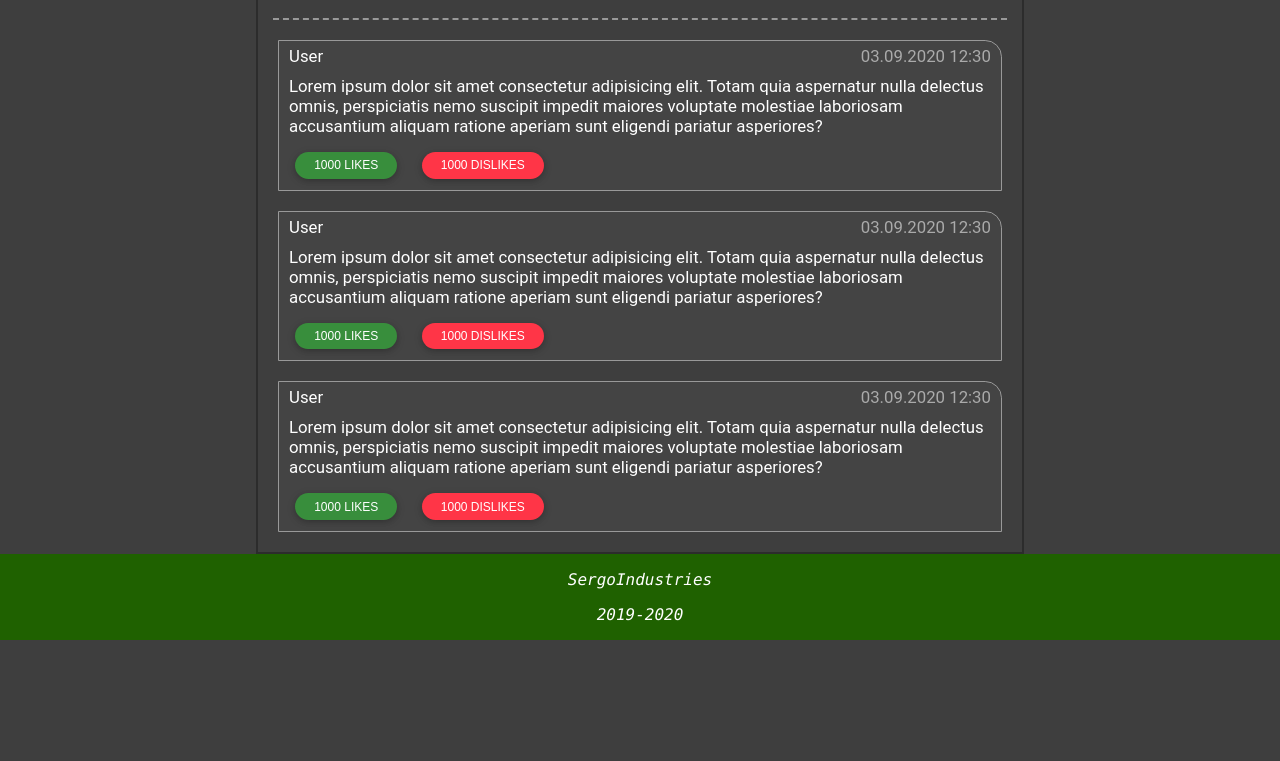
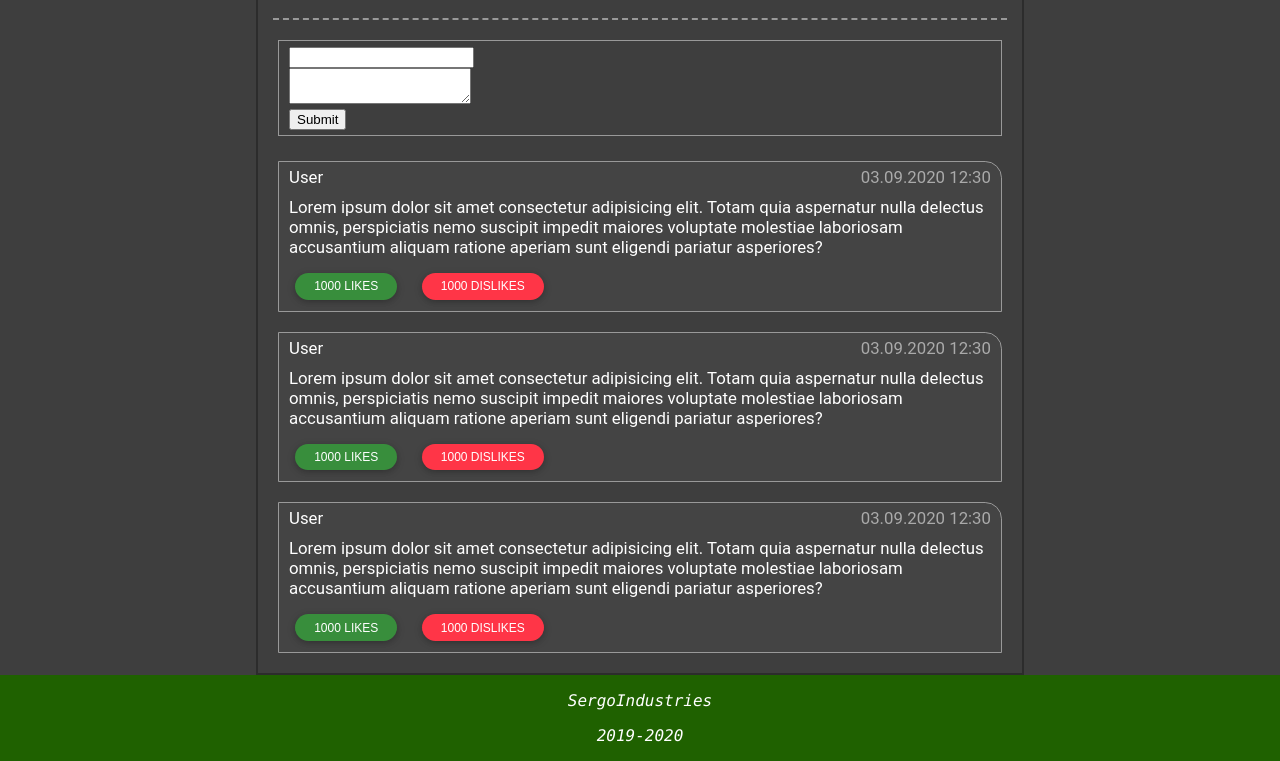
Before and after one commit to Cet500/MGS, a PHP site: page /article.html in a window 1280 px wide. Shown: the part 2418-3179 px from the top of the page. Before the commit the page ends 3058 px from the top, so only its background shows below. Run offline with PHP 8.4, Linux system fonts and the light colour scheme.

Commit message:
add base form template

```diff
--- a/template/article.html
+++ b/template/article.html
@@ -164,6 +164,16 @@
 				<iframe width="426" height="326" src="https://www.youtube.com/embed/MOtrSrgDaCY" frameborder="0" allow="accelerometer; autoplay; encrypted-media; gyroscope; picture-in-picture" allowfullscreen></iframe>
 			</section>
 
+			<section class="article__main-comments-write">
+				<form class="article__main-form" action="">
+					<input type="" name=""><br>
+
+					<textarea></textarea><br>
+
+					<input type="submit"></input>
+				</form>
+			</section>
+
 			<section class="article__main-comments-block">
 				<div class="article__main-comment">
 					<div class="article__comment-name">
--- a/template/css/article.css
+++ b/template/css/article.css
@@ -13,9 +13,10 @@
 	grid-template-areas: 'artcover info'
 						 'desctext desctext'
 						 'media    media'
+						 'form     form'
 						 'comments comments';
 	grid-template-columns: 250px 1fr;
-	grid-template-rows: auto auto auto auto;
+	grid-template-rows: auto auto auto auto auto;
 
 	font-size: 1.05em;
 
@@ -61,6 +62,18 @@
 	border-bottom: 2px dashed #999999;
 }
 
+/* ---------------- form for write comment ---------------- */
+
+.article__main-comments-write{
+	grid-area: form;
+}
+.article__main-form{
+	padding: 5px 10px;
+	margin: 5px 20px 20px;
+
+	border: 1px solid #999999;
+}
+
 /* -------------------- comments -------------------- */
 
 .article__main-comments-block{
@@ -74,7 +87,7 @@
 	grid-template-columns: auto auto auto;
 	grid-template-rows: auto auto auto;
 
-	padding: 5px 10px 5px 10px;
+	padding: 5px 10px;
 	margin: 5px 20px 20px;
 	border-top-right-radius: 1em;
 
```
